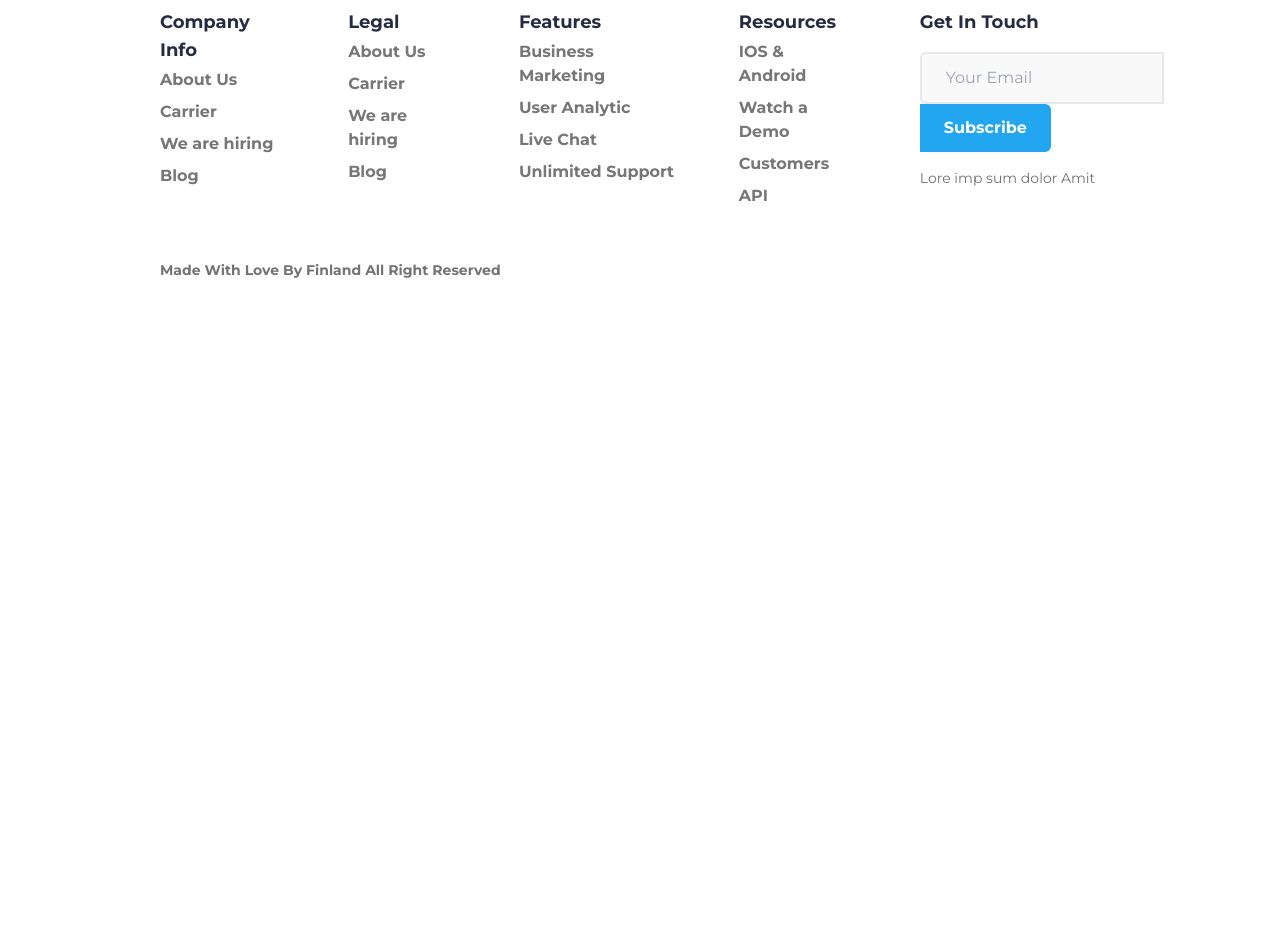
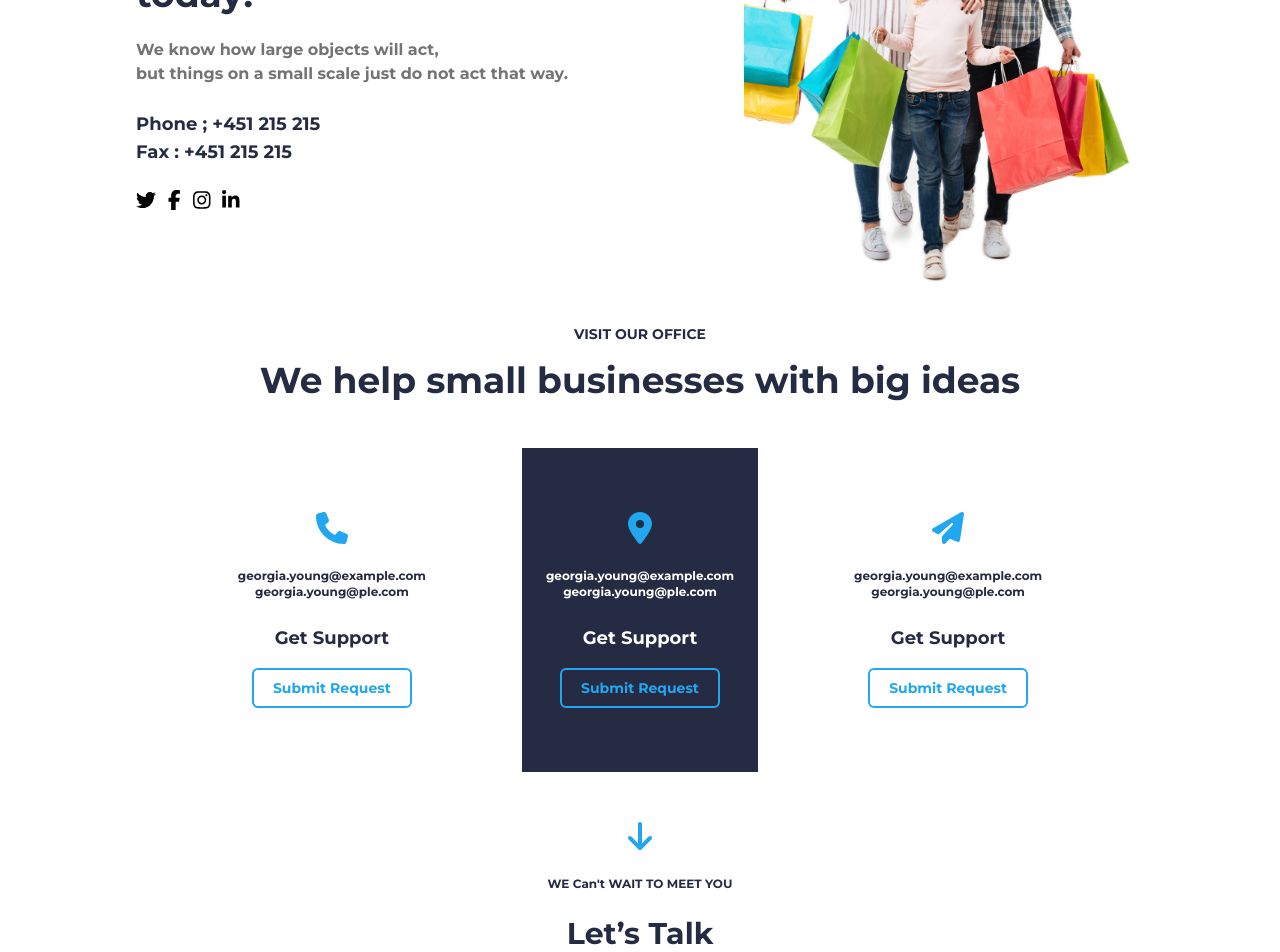
Before and after one commit to sirdashasan/ecommerce, a React (Vite) app: page /contact in a window 1280 px wide. Shown: the part 280-1232 px from the top of the page. Before the commit the page ends 800 px from the top, so only its background shows below. Built offline with nearby package versions, Linux system fonts and the light colour scheme.

Commit message:
Contact Page added

```diff
--- /dev/null
+++ b/src/components/ContactComponents/ContactButton.jsx
@@ -0,0 +1,15 @@
+import React from "react";
+
+const ContactButton = () => {
+  return (
+    <div>
+      <div className="flex justify-center mt-4">
+        <button className="border-2 border-[#23A6F0] text-[#23A6F0] font-bold text-sm bg-white rounded-md h-10 w-40">
+          Submit Request
+        </button>
+      </div>
+    </div>
+  );
+};
+
+export default ContactButton;
--- /dev/null
+++ b/src/components/ContactComponents/ContactUs.jsx
@@ -0,0 +1,40 @@
+import React from "react";
+import ContactUsLogos from "./ContactUsLogos";
+
+const ContactUs = () => {
+  return (
+    <div className="md:flex md:flex-row md:items-center md:justify-around">
+      <div>
+        <div className="font-sans text-[#252B42] font-bold flex flex-col text-center md:text-start">
+          <p className="text-sm">CONTACT US</p>
+          <p className="text-2xl md:text-4xl md:mt-6">
+            Get in touch <br />
+            today!
+          </p>
+          <p className="text-[#737373] mt-6">
+            We know how large <br className="md:hidden" /> objects will act,{" "}
+            <br className="hidden md:block" />
+            but things <br className="md:hidden" /> on a small scale just do{" "}
+            <br className="md:hidden" /> not act that way.
+          </p>
+          <div className="text-lg mt-6">
+            <p>Phone ; +451 215 215 </p>
+            <p>Fax : +451 215 215</p>
+          </div>
+        </div>
+        <div className="mt-6">
+          <ContactUsLogos />
+        </div>
+      </div>
+      <div>
+        <img
+          src="/images/contact-us.png"
+          alt=""
+          className="md:w-[400px] md:h-[500px] object-cover mt-6 md:mt-0"
+        />
+      </div>
+    </div>
+  );
+};
+
+export default ContactUs;
--- /dev/null
+++ b/src/components/ContactComponents/ContactUsLogos.jsx
@@ -0,0 +1,23 @@
+import React from "react";
+import { FontAwesomeIcon } from "@fortawesome/react-fontawesome";
+import {
+  faTwitter,
+  faFacebookF,
+  faInstagram,
+  faLinkedinIn,
+} from "@fortawesome/free-brands-svg-icons";
+
+const ContactUsLogos = () => {
+  return (
+    <div>
+      <div className="flex flex-row justify-center md:justify-start items-center gap-3">
+        <FontAwesomeIcon icon={faTwitter} size="lg" />
+        <FontAwesomeIcon icon={faFacebookF} size="lg" />
+        <FontAwesomeIcon icon={faInstagram} size="lg" />
+        <FontAwesomeIcon icon={faLinkedinIn} size="lg" />
+      </div>
+    </div>
+  );
+};
+
+export default ContactUsLogos;
--- /dev/null
+++ b/src/components/ContactComponents/ContactVisit.jsx
@@ -0,0 +1,114 @@
+import React from "react";
+import { FontAwesomeIcon } from "@fortawesome/react-fontawesome";
+import {
+  faArrowDown,
+  faLocationDot,
+  faPaperPlane,
+  faPhone,
+} from "@fortawesome/free-solid-svg-icons";
+import ContactButton from "./ContactButton";
+
+const ContactVisit = () => {
+  return (
+    <div>
+      <div className="font-sans mt-6">
+        <div className="text-[#252B42] font-bold flex flex-col text-center">
+          <p className="text-sm">VISIT OUR OFFICE</p>
+          <p className="text-4xl mt-4">
+            We help small businesses <br className="md:hidden" /> with big ideas
+          </p>
+        </div>
+      </div>
+
+      <div className="md:flex md:flex-row md:justify-center">
+        <div className="flex flex-col justify-center mt-12">
+          <div className="flex justify-center">
+            <FontAwesomeIcon icon={faPhone} className="text-[#23A6F0] size-8" />
+          </div>
+          <div className="flex flex-col justify-center">
+            <div className="font-sans text-[#252B42] text-center font-bold text-xs mt-6">
+              <p>georgia.young@example.com</p>
+              <p>georgia.young@ple.com</p>
+            </div>
+            <div className="font-sans text-[#252B42] text-center font-bold text-lg mt-6">
+              <p>Get Support</p>
+            </div>
+          </div>
+          <div>
+            <ContactButton />
+          </div>
+        </div>
+
+        <div className="flex flex-col justify-center mt-12 bg-[#252B42] py-16 mx-12 md:mx-24 md:px-6">
+          <div className="flex justify-center">
+            <FontAwesomeIcon
+              icon={faLocationDot}
+              className="text-[#23A6F0] size-8"
+            />
+          </div>
+          <div className="flex flex-col justify-center ">
+            <div className="font-sans text-white text-center font-bold text-xs mt-6">
+              <p>georgia.young@example.com</p>
+              <p>georgia.young@ple.com</p>
+            </div>
+            <div className="font-sans text-white text-center font-bold text-lg mt-6">
+              <p>Get Support</p>
+            </div>
+          </div>
+          <div className="flex justify-center mt-4">
+            <button className="border-2 bg-[#252B42] border-[#23A6F0] text-[#23A6F0] font-bold text-sm rounded-md h-10 w-40">
+              Submit Request
+            </button>
+          </div>
+        </div>
+
+        <div className="flex flex-col justify-center mt-12">
+          <div className="flex justify-center">
+            <FontAwesomeIcon
+              icon={faPaperPlane}
+              className="text-[#23A6F0] size-8"
+            />
+          </div>
+          <div className="flex flex-col justify-center">
+            <div className="font-sans text-[#252B42] text-center font-bold text-xs mt-6">
+              <p>georgia.young@example.com</p>
+              <p>georgia.young@ple.com</p>
+            </div>
+            <div className="font-sans text-[#252B42] text-center font-bold text-lg mt-6">
+              <p>Get Support</p>
+            </div>
+          </div>
+          <div>
+            <ContactButton />
+          </div>
+        </div>
+      </div>
+
+      <div className="flex flex-col justify-center mt-12">
+        <div className="flex justify-center">
+          <FontAwesomeIcon
+            icon={faArrowDown}
+            className="text-[#23A6F0] size-8"
+          />
+        </div>
+        <div className="flex flex-col justify-center">
+          <div className="font-sans text-[#252B42] text-center font-bold text-xs mt-6">
+            <p>WE Can't WAIT TO MEET YOU</p>
+          </div>
+          <div className="font-sans text-[#252B42] text-center font-bold text-3xl mt-6">
+            <p>Let’s Talk</p>
+          </div>
+        </div>
+        <div>
+          <div className="flex justify-center mt-4">
+            <button className="border-2 bg-[#23A6F0] border-[#23A6F0] text-white font-bold text-sm rounded-md h-10 w-40">
+              Try it free now
+            </button>
+          </div>
+        </div>
+      </div>
+    </div>
+  );
+};
+
+export default ContactVisit;
--- a/src/pages/Contact.jsx
+++ b/src/pages/Contact.jsx
@@ -1,9 +1,14 @@
 import React from "react";
+import ContactUs from "../components/ContactComponents/ContactUs";
+import ContactVisit from "../components/ContactComponents/ContactVisit";
 
 const Contact = () => {
   return (
     <div>
-      <h1>contact</h1>
+      <div className="mt-64 md:mt-0 md:mx-12">
+        <ContactUs />
+        <ContactVisit />
+      </div>
     </div>
   );
 };
```
Also changed, not shown: public/images/contact-us.png (added).
